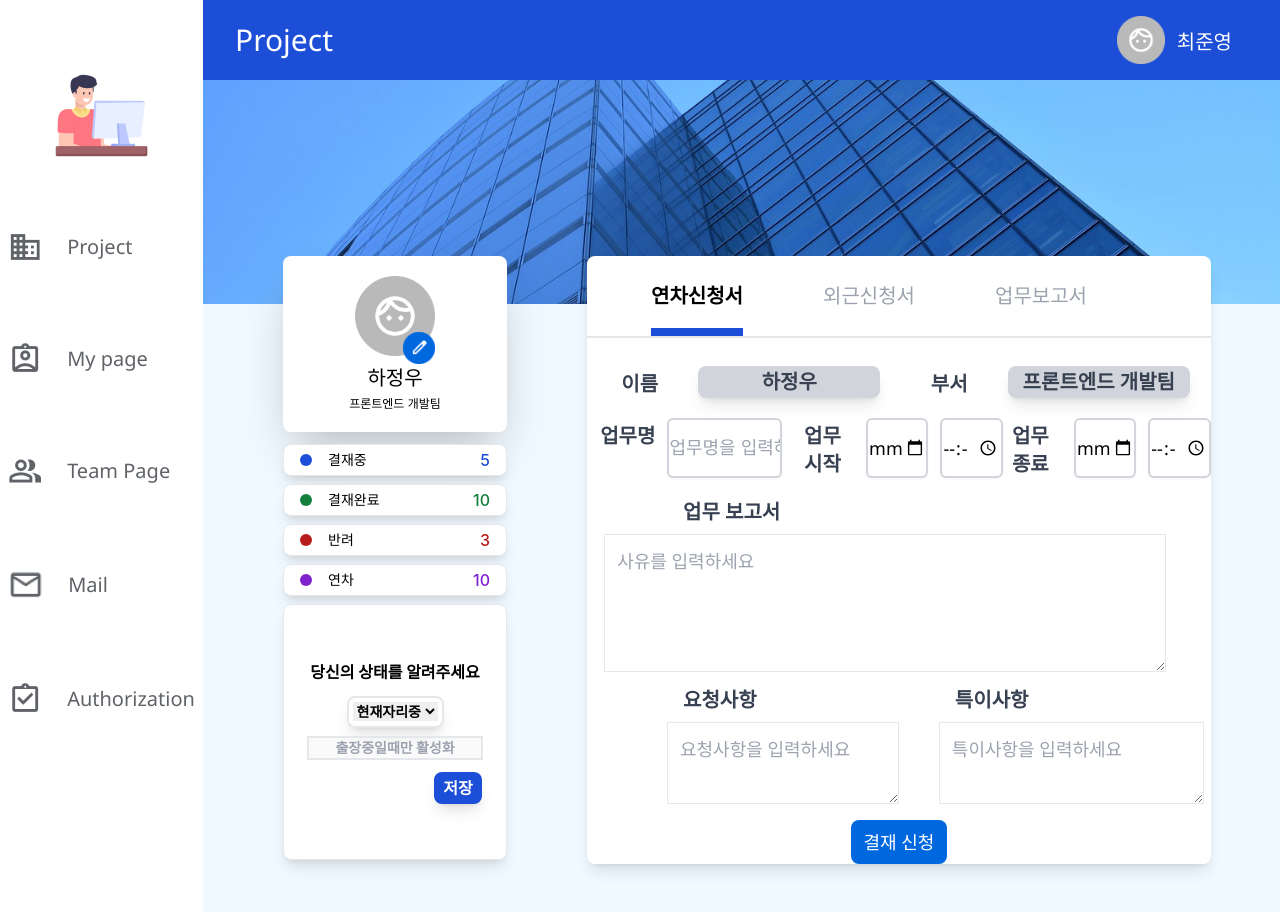
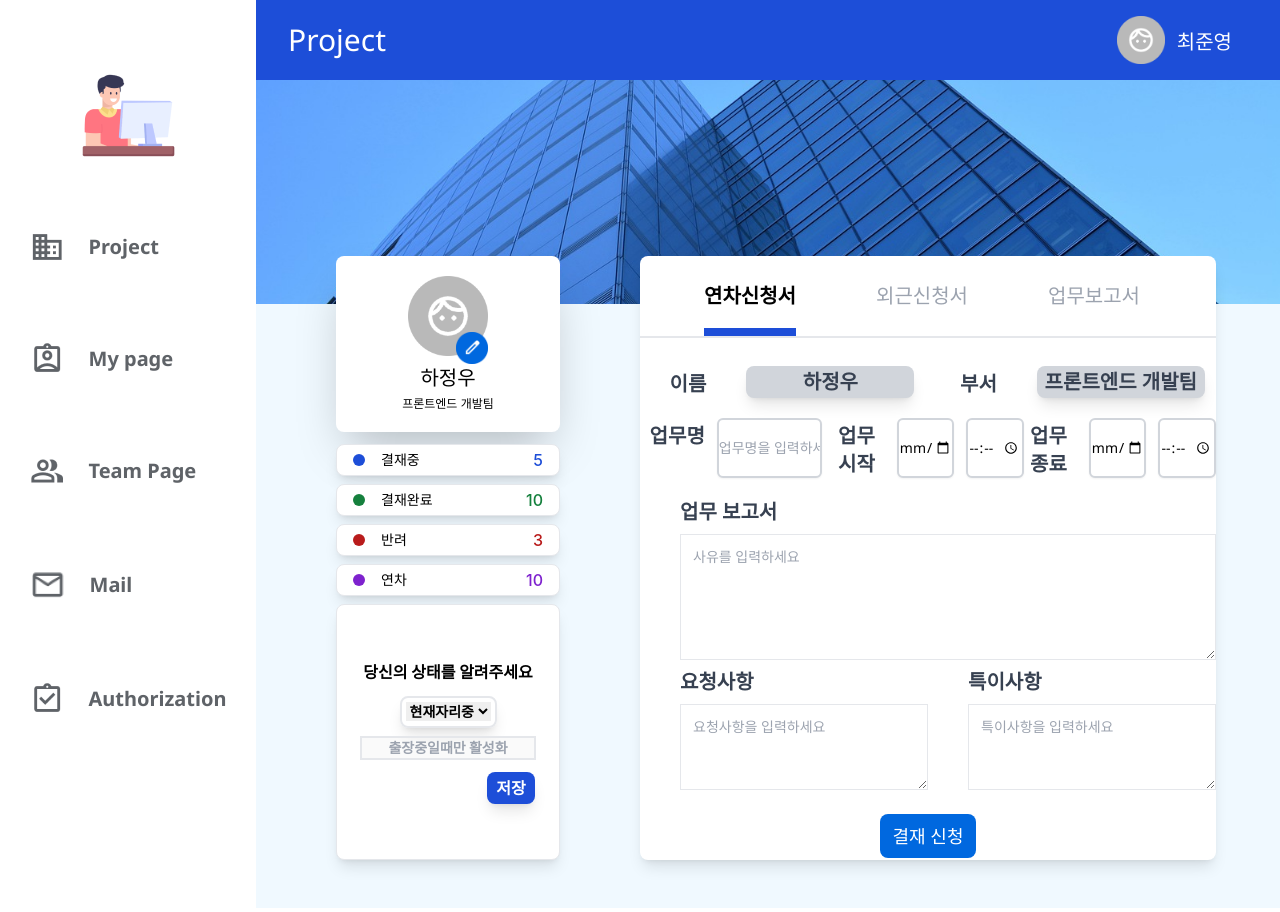
Before and after one commit to zzzissu/elice-first-project, a React (Create React App) app: page /Layout/AuthPage/BusinessReport in a window 1280 px wide. Built offline with nearby package versions, Linux system fonts and the light colour scheme.

Commit message:
Style: applicationForm수정, Nav수정

```diff
--- a/src/components/Nav/Nav.tsx
+++ b/src/components/Nav/Nav.tsx
@@ -6,32 +6,45 @@ export default function Nav() {
             <img src="/assets/logo.png" alt="office_logo" className="mt-16" />
 
             <div className="flex flex-col text-xl gap-20 ">
-                <Link to="Project" className="flex items-center gap-6 font-sans text-customGray">
+                <Link
+                    to="Project"
+                    className="flex items-center gap-6 font-sans font-bold text-customGray hover:scale-110 transition-transform focus:text-mainColor"
+                >
                     <img src="/assets/project.png" alt="project_logo" />
                     Project
                 </Link>
 
-                <Link to="MyPage" className="flex items-center gap-6  font-sans text-customGray">
+                <Link
+                    to="MyPage"
+                    className="flex items-center gap-6 font-bold  font-sans text-customGray hover:scale-110 transition-transform focus:text-mainColor"
+                >
                     <img src="/assets/mypage.png" alt="mypage_logo" />
                     My page
                 </Link>
 
-                <Link to="TeamPage" className="flex items-center gap-6  font-sans text-customGray">
+                <Link
+                    to="TeamPage"
+                    className="flex items-center gap-6 font-bold  font-sans text-customGray hover:scale-110 transition-transform focus:text-mainColor"
+                >
                     <img src="/assets/team.png" alt="team_logo" />
                     Team Page
                 </Link>
 
-                <Link to="mail" className="flex items-center gap-6  font-sans text-customGray">
+                <Link
+                    to="mail"
+                    className="flex items-center gap-6 font-bold  font-sans text-customGray hover:scale-110 transition-transform focus:text-mainColor"
+                >
                     <img src="/assets/mail.png" alt="calendar_logo" />
                     Mail
                 </Link>
 
-                <Link to="Authpage" className="flex items-center gap-6  font-sans text-customGray">
+                <Link
+                    to="Authpage"
+                    className="flex items-center gap-6  font-bold font-sans text-customGray hover:scale-110 transition-transform focus:text-mainColor"
+                >
                     <img src="/assets/assignment.png" alt="assignment_logo" />
                     Authorization
                 </Link>
-
-
             </div>
         </div>
     );
--- a/src/components/applicationForm/AnnualApplicationForm.tsx
+++ b/src/components/applicationForm/AnnualApplicationForm.tsx
@@ -34,10 +34,10 @@ const AnnualApplicationForm: React.FC = () => {
 
             <div className="flex mt-7">
                 <div className="flex w-1/2 justify-center text-center align-middle">
-                    <label className=" text-xl font-bold text-gray-700 font-sans mt-1">연차 시작일</label>
+                    <label className="flex text-xl font-bold text-gray-700 font-sans  mt-1">연차 시작일</label>
                     <input
                         type="date"
-                        className="border-2 w-[60%] rounded-md border-gray-300 shadow-sm ml-4 focus:border-indigo-500 focus:ring-indigo-500 sm:text-lg font-sans"
+                        className="border-2 w-[55%] rounded-md border-gray-300 shadow-sm ml-4 focus:border-indigo-500 focus:ring-indigo-500 sm:text-sm font-sans"
                     />
                 </div>
 
@@ -45,19 +45,19 @@ const AnnualApplicationForm: React.FC = () => {
                     <label className=" text-xl font-bold text-gray-700 font-sans">연차 종료일</label>
                     <input
                         type="date"
-                        className=" border-2 w-[60%] rounded-md border-gray-300 shadow-sm ml-4 focus:border-indigo-500 focus:ring-indigo-500 sm:text-lg font-sans"
+                        className=" border-2 w-[58%] rounded-md border-gray-300 shadow-sm ml-4 focus:border-indigo-500 focus:ring-indigo-500 sm:text-sm font-sans"
                     />
                 </div>
             </div>
             <div className="flex w-full">
                 <div className="w-full">
-                    <label className="flex text-xl font-sans align-middle font-bold text-gray-700 ml-12 mt-5">
+                    <label className="flex text-xl font-sans align-middle font-bold text-gray-700 ml-16 mt-5">
                         연차 사유
                     </label>
                     <textarea
                         value={reasonForAnnual}
                         onChange={(e) => setreasonForAnnual(e.target.value)}
-                        className="text-sm border p-3 rounded-ml mt-2 w-[90%] font-sans"
+                        className="flex text-sm border p-3 rounded-ml mt-2 w-[86%] ml-10 font-sans "
                         placeholder="사유를 입력하세요"
                         rows={11}
                     />
@@ -68,14 +68,14 @@ const AnnualApplicationForm: React.FC = () => {
                 <button
                     onClick={openModal}
                     disabled={!isFormValid}
-                    className={`text-lg font-sans w-24 bg-mainColor rounded-lg text-white rounded-ml p-2 ${
+                    className={`text-lg font-sans w-24 bg-mainColor rounded-lg text-white rounded-ml mt-4 p-2 ${
                         !isFormValid ? 'bg-gray-400 cursor-not-allowed' : ''
                     }`}
                 >
                     결재 신청
                 </button>
                 <FormModal isOpen={isModalOpen} onClose={closeModal}>
-                    <p className="font-sans text-xl font-bold">결재신청 완료</p>
+                    <p className="font-sans text-xl font-bold ">결재신청 완료</p>
                 </FormModal>
             </div>
         </div>
--- a/src/components/applicationForm/BusinessReport.tsx
+++ b/src/components/applicationForm/BusinessReport.tsx
@@ -39,7 +39,7 @@ const BusinessReport: React.FC = () => {
                         type="text"
                         value={taskName}
                         onChange={(e) => setTaskName(e.target.value)}
-                        className=" border-2 w-[55%] rounded-md border-gray-300 shadow-sm focus:border-indigo-500 focus:ring-indigo-500 sm:text-lg font-sanstext-xl ml-3"
+                        className=" border-2 w-[55%] rounded-md border-gray-300 shadow-sm focus:border-indigo-500 focus:ring-indigo-500 sm:text-sm font-sans ml-3"
                         placeholder="업무명을 입력하세요"
                     />
                 </div>
@@ -48,48 +48,48 @@ const BusinessReport: React.FC = () => {
                     <label className=" text-xl  font-bold text-gray-700 font-sans mt-1 pr-4">업무 시작</label>
                     <input
                         type="date"
-                        className=" w-[30%] border-2 rounded-md border-gray-300 shadow-sm focus:border-indigo-500 focus:ring-indigo-500 sm:text-lg font-sans"
+                        className=" w-[30%] border-2 rounded-md border-gray-300 shadow-sm focus:border-indigo-500 focus:ring-indigo-500 sm:text-sm font-sans"
                     />
                     <input
                         type="time"
-                        className=" w-[30%] border-2 rounded-md border-gray-300 shadow-sm  ml-3 focus:border-indigo-500 focus:ring-indigo-500 sm:text-lg font-sans"
+                        className=" w-[30%] border-2 rounded-md border-gray-300 shadow-sm  ml-3 focus:border-indigo-500 focus:ring-indigo-500 sm:text-sm font-sans"
                     />
                 </div>
                 <div className="flex w-1/3">
                     <label className=" text-xl  font-bold text-gray-700 font-sans mt-1 pr-4">업무 종료</label>
                     <input
                         type="date"
-                        className=" w-[30%] border-2 rounded-md border-gray-300 shadow-sm focus:border-indigo-500 focus:ring-indigo-500 sm:text-lg font-sans"
+                        className=" w-[30%] border-2 rounded-md border-gray-300 shadow-sm focus:border-indigo-500 focus:ring-indigo-500 sm:text-sm font-sans"
                     />
                     <input
                         type="time"
-                        className=" w-[30%] border-2 rounded-md border-gray-300 shadow-sm  ml-3 focus:border-indigo-500 focus:ring-indigo-500 sm:text-lg font-sans"
+                        className=" w-[30%] border-2 rounded-md border-gray-300 shadow-sm  ml-3 focus:border-indigo-500 focus:ring-indigo-500 sm:text-sm font-sans"
                     />
                 </div>
             </div>
 
             <div className="flex w-full">
                 <div className="w-full">
-                    <label className="flex text-xl font-sans align-middle font-bold text-gray-700 ml-24 mt-5">
+                    <label className="flex text-xl font-sans align-middle font-bold text-gray-700 ml-10 mt-5">
                         업무 보고서
                     </label>
                     <textarea
                         value={reportContent}
                         onChange={(e) => setReportContent(e.target.value)}
-                        className="text-lg border p-3 rounded-ml mr-7 mt-2 w-[90%] font-sans"
+                        className="flex text-sm border p-3 rounded-ml ml-10 mt-2 w-[93%] font-sans"
                         placeholder="사유를 입력하세요"
-                        rows={4}
+                        rows={5}
                     />
                 </div>
             </div>
             <div className="flex w-full">
                 <div className="flex w-1/2">
-                    <label className="flex text-xl font-sans align-middle ml-24 font-bold text-gray-700 mt-2">
+                    <label className="flex text-xl font-sans align-middle ml-10 font-bold text-gray-700 mt-2">
                         요청사항
                     </label>
                 </div>
                 <div>
-                    <label className="flex text-xl font-sans align-middle font-bold ml-14 text-gray-700 mt-2">
+                    <label className="flex text-xl font-sans align-middle font-bold ml-10 text-gray-700 mt-2">
                         특이사항
                     </label>
                 </div>
@@ -97,16 +97,16 @@ const BusinessReport: React.FC = () => {
             <div className="flex w-full">
                 <div className="flex w-1/2">
                     <textarea
-                        className="text-lg border p-3 rounded-ml ml-20 mt-2 w-[90%] font-sans"
+                        className="flex text-sm border p-3 rounded-ml ml-10 mt-2 w-[90%] font-sans"
                         placeholder="요청사항을 입력하세요"
-                        rows={2}
+                        rows={3}
                     />
                 </div>
                 <div className="flex w-1/2">
                     <textarea
-                        className="text-lg border p-3 rounded-ml ml-10 mt-2 w-[85%] font-sans"
+                        className="flex text-sm border p-3 rounded-ml ml-10 mt-2 w-[86%] font-sans"
                         placeholder="특이사항을 입력하세요"
-                        rows={2}
+                        rows={3}
                     />
                 </div>
             </div>
@@ -115,7 +115,7 @@ const BusinessReport: React.FC = () => {
                 <button
                     onClick={openModal}
                     disabled={!isFormValid}
-                    className={`text-lg font-sans w-24 bg-mainColor rounded-lg  text-white rounded-ml p-2 ${
+                    className={`text-lg font-sans w-24 bg-mainColor rounded-lg  text-white rounded-ml mt-2 p-2 ${
                         !isFormValid ? 'bg-gray-400 cursor-not-allowed' : ''
                     }`}
                 >
```
Also changed, not shown: src/App.tsx (+4 -4 lines), src/components/applicationForm/WorkingOutsideApplicationForm.tsx (+8 -8 lines), src/pages/Layout.tsx (+14 -28 lines).
